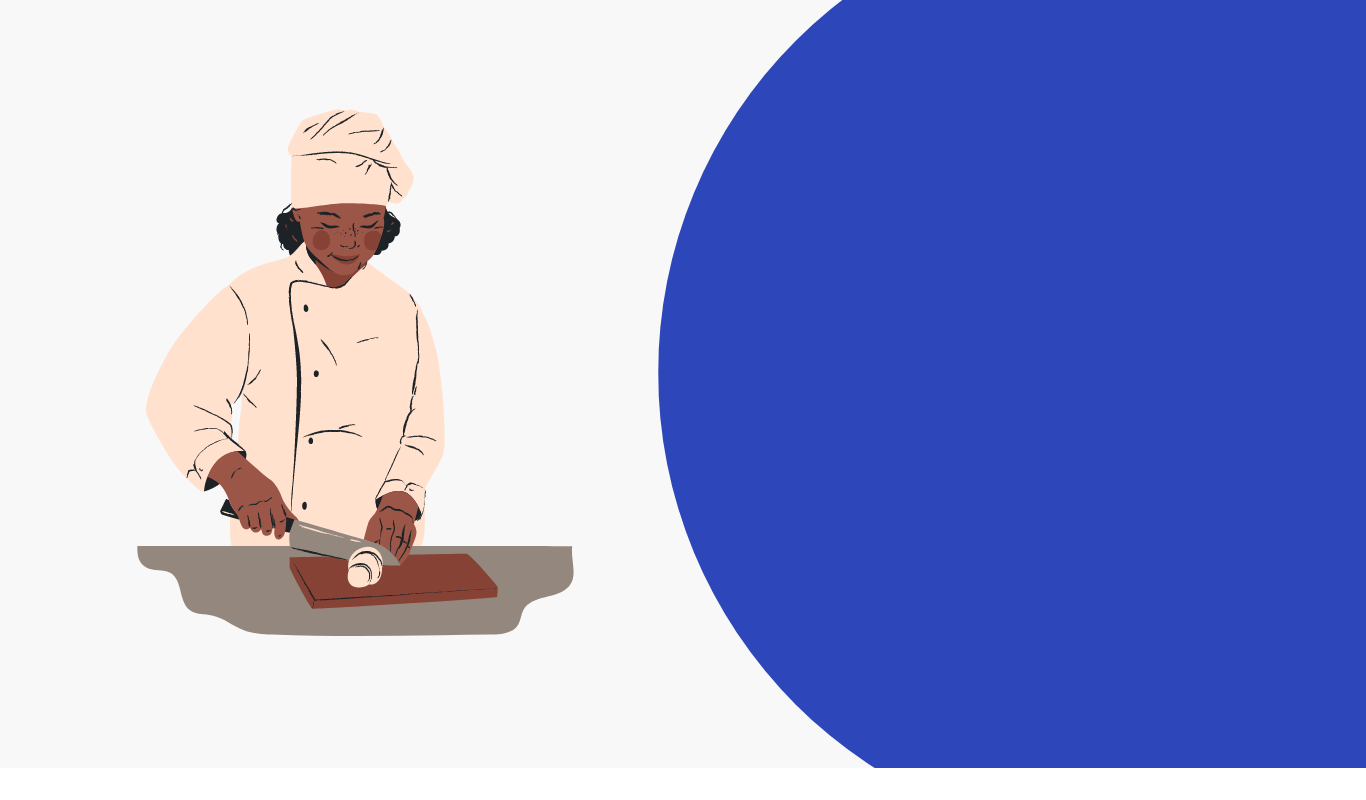
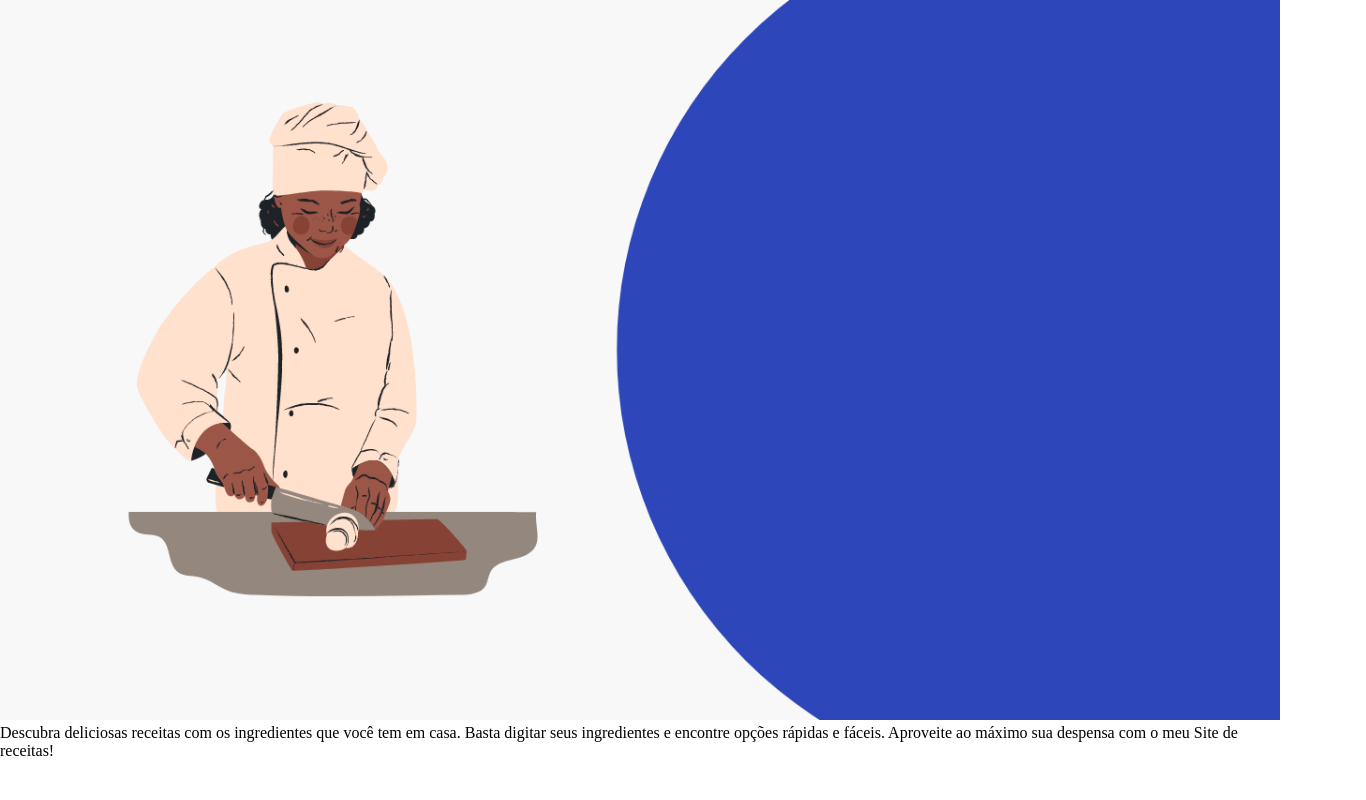
Before and after one commit to Isaac-Alves11/AI-Chef, a plain HTML site: page index.html in a window 1280 px wide. Shown: the whole page, 1366 px wide, since content can reach past the window. Drawn offline with Linux system fonts and the light colour scheme.

Commit message:
Adicionei paragrafo

```diff
--- a/index.html
+++ b/index.html
@@ -9,5 +9,6 @@
 </head>
 <body>
     <img class="imagem_fundo" src="Assets/AI Chef.png" alt="Foto do backgrounf do AI Chef">
+        <p class="apresentacao-do-paragrafo">Descubra deliciosas receitas com os ingredientes que você tem em casa. Basta digitar seus ingredientes e encontre opções rápidas e fáceis. Aproveite ao máximo sua despensa com o meu Site de receitas!</p>
 </body>
 </html>
--- a/styles.css
+++ b/styles.css
@@ -10,3 +10,7 @@
     margin: 0;
     padding: 0;
 }
+
+.imagem_fundo {
+    width: 100%;
+}
```
